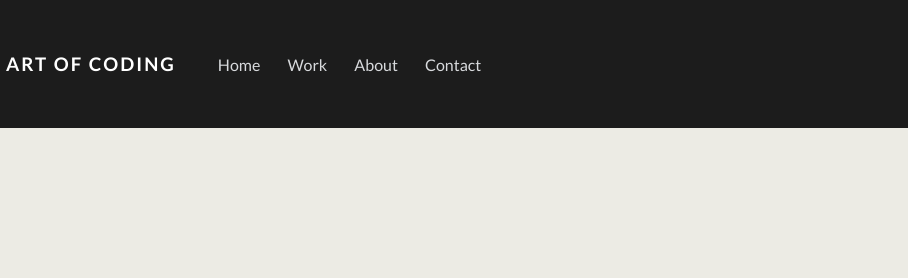
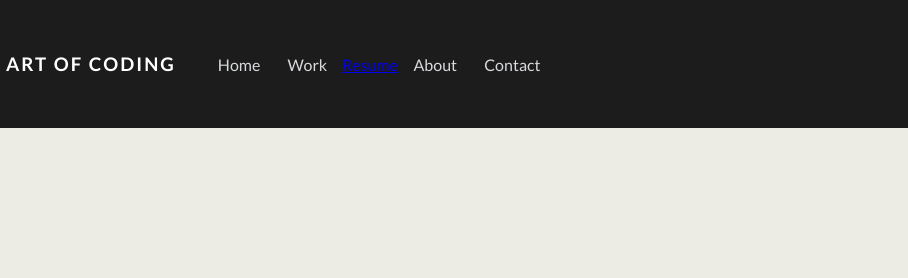
Before and after one commit to claudiavashchenko/new-portfolio-project, a plain HTML site: page index.html in a window 1280 px wide. Shown: the top 278 px of the page, 129-1037 px from the left. Drawn offline with Linux system fonts and the light colour scheme.

Commit message:
updated nav

```diff
--- a/index.html
+++ b/index.html
@@ -22,6 +22,7 @@
                 <div class="nav-links">
                     <a href="index.html" class="nav-link">Home</a>
                     <a href="#work" class="nav-link">Work</a>
+                    <a href="https://drive.google.com/file/d/1vJlZ_CGpoIfkvUZsN0JP9ut-DhQf4wRn/view?usp=sharing">Resume</a>
                     <a href="about.html" class="nav-link">About</a>
                     <a href="contact.html" class="nav-link">Contact</a>
                 </div>
```
